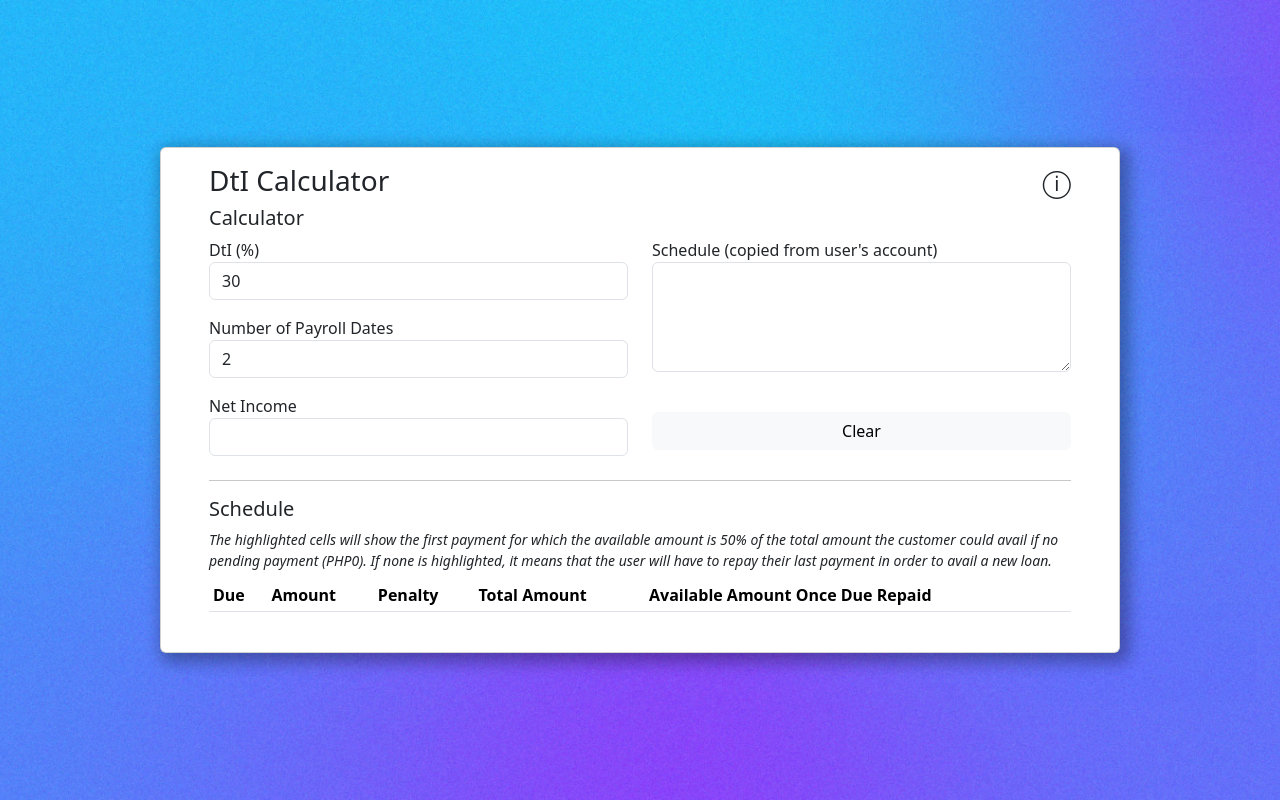
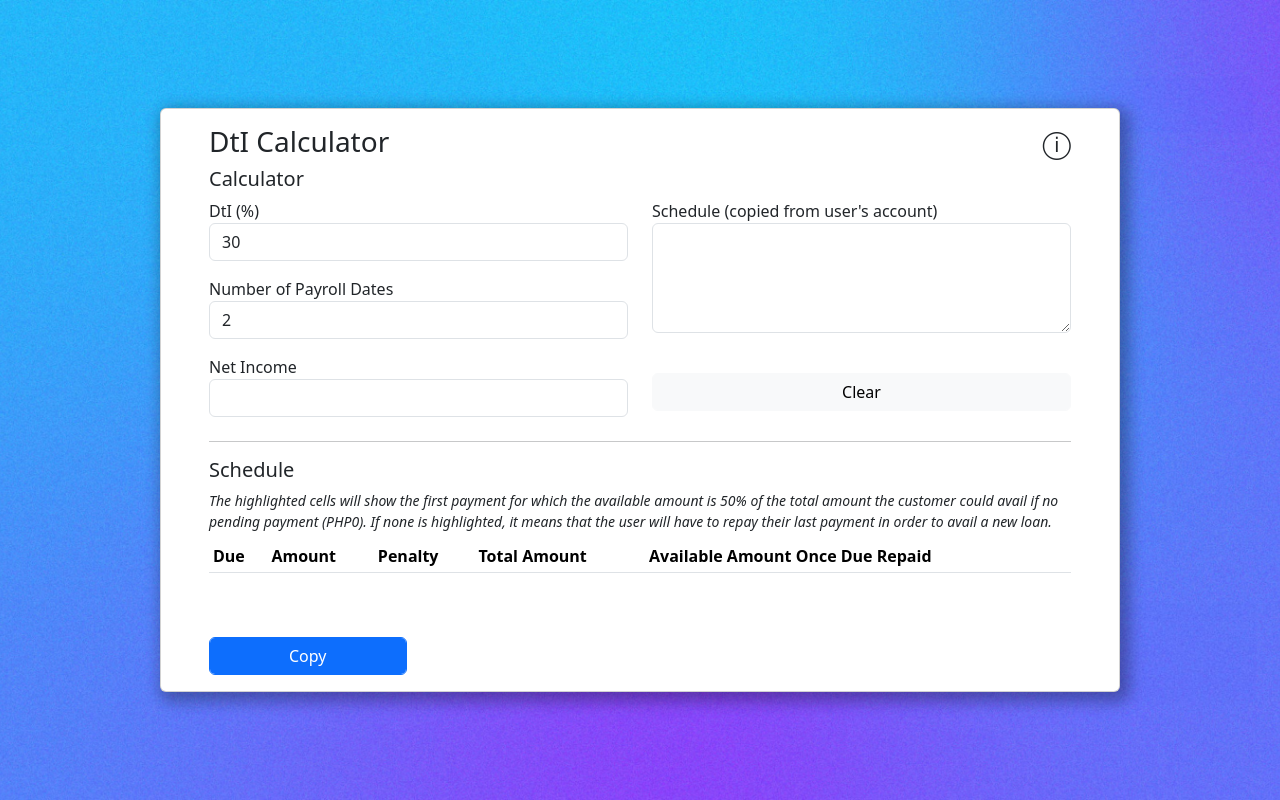
Before and after one commit to GuillaumeFerron/tendo-dti-calculator, a Vue app: page / in a window 1280 px wide. Built offline with nearby package versions, Linux system fonts and the light colour scheme.

Commit message:
copy functionality

```diff
--- a/src/components/DtiCalculator.vue
+++ b/src/components/DtiCalculator.vue
@@ -37,14 +37,10 @@
           amount
           the customer could avail if no pending payment (PHP{{ maxPayment }}). If none is highlighted, it means that the user will have to repay their last payment in order to avail a new loan.</i></small>
       <div class="my-2">
-        <table class="table table-striped table-sm">
+        <table class="table table-striped table-sm" id="schedule-table">
           <thead>
             <tr>
-              <th scope="col">Due</th>
-              <th scope="col">Amount</th>
-              <th scope="col">Penalty</th>
-              <th scope="col">Total Amount</th>
-              <th scope="col">Available Amount Once Due Repaid</th>
+              <th scope="col" v-for="header in headers" :key="`header-${header}`">{{ header }}</th>
             </tr>
           </thead>
           <tbody>
@@ -58,6 +54,10 @@
           </tbody>
         </table>
       </div>
+      <div class="mt-3 w-25">
+        <p class="py-1"></p>
+        <button class="form-control btn btn-primary" @click="copy">{{ copied ? 'Copied!' : 'Copy' }}</button>
+      </div>
     </div>
   </div>
 </template>
@@ -65,6 +65,13 @@
 <script>
   const CACHE_KEY = 'TENDOPAY_DTI_CALCULATOR'
   const FORCE_CACHE = true
+  const HEADERS = [
+    'Due',
+    'Amount',
+    'Penalty',
+    'Total Amount',
+    'Available Amount Once Due Repaid'
+  ]
 
   export default {
     data() {
@@ -75,7 +82,9 @@
           netIncome: null,
           schedule: null
         },
-        cacheProcessed: false
+        cacheProcessed: false,
+        headers: HEADERS,
+        copied: 0
       }
     },
     watch: {
@@ -148,6 +157,39 @@
           }
         })
         localStorage.removeItem(CACHE_KEY)
+      },
+      copy() {
+        if (!this.copied) {
+          const doc = document;
+          const text = doc.getElementById('schedule-table');
+          let range;
+          let selection;
+
+          if(doc.body.createTextRange) {
+
+              range = doc.body.createTextRange();
+              range.moveToElement(text);
+              range.select();
+
+          } else if (window.getSelection) {
+
+              selection = window.getSelection();
+
+              range = doc.createRange();
+              range.selectNodeContents(text);
+
+              selection.removeAllRanges();
+              selection.addRange(range);
+
+          }
+
+          document.execCommand('copy');
+          window.getSelection().removeAllRanges();
+          this.copied = true
+          setTimeout(() => {
+            this.copied = false
+          }, 700);
+        }
       }
     }
   }
```
